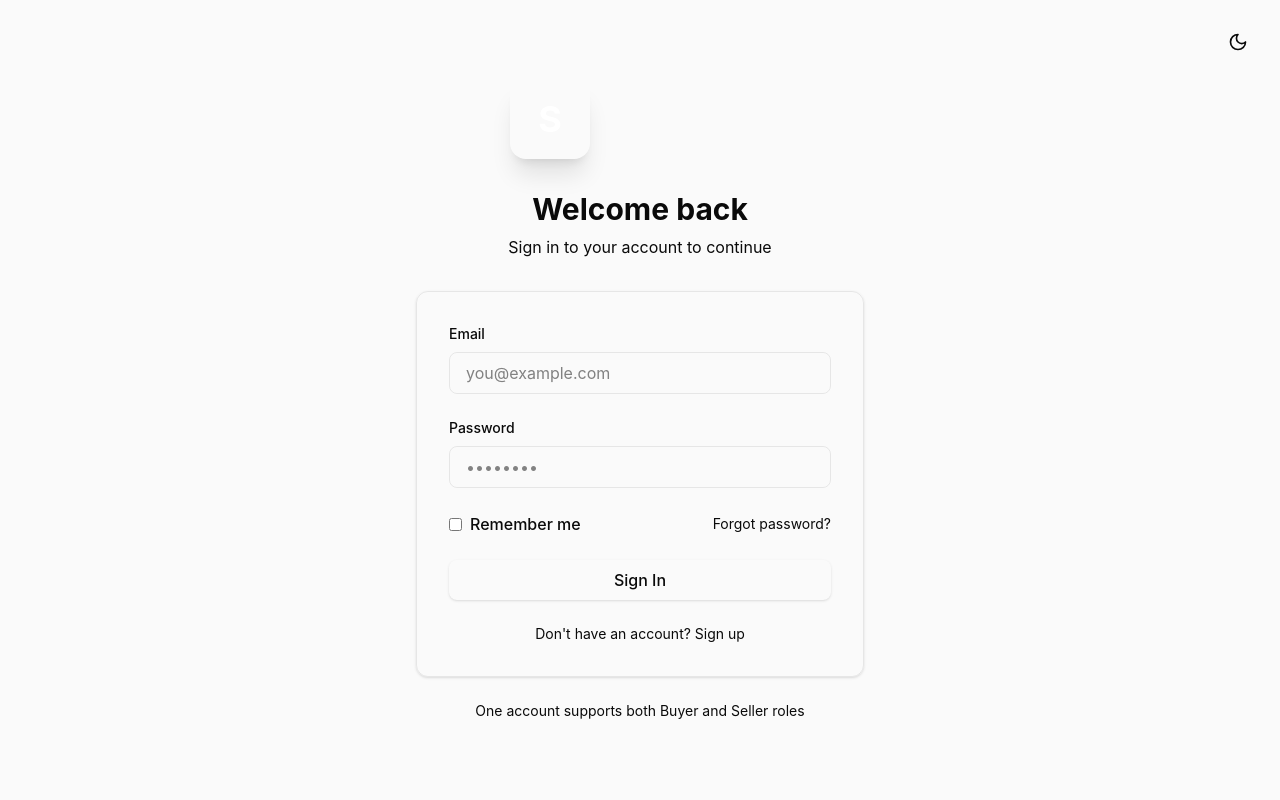
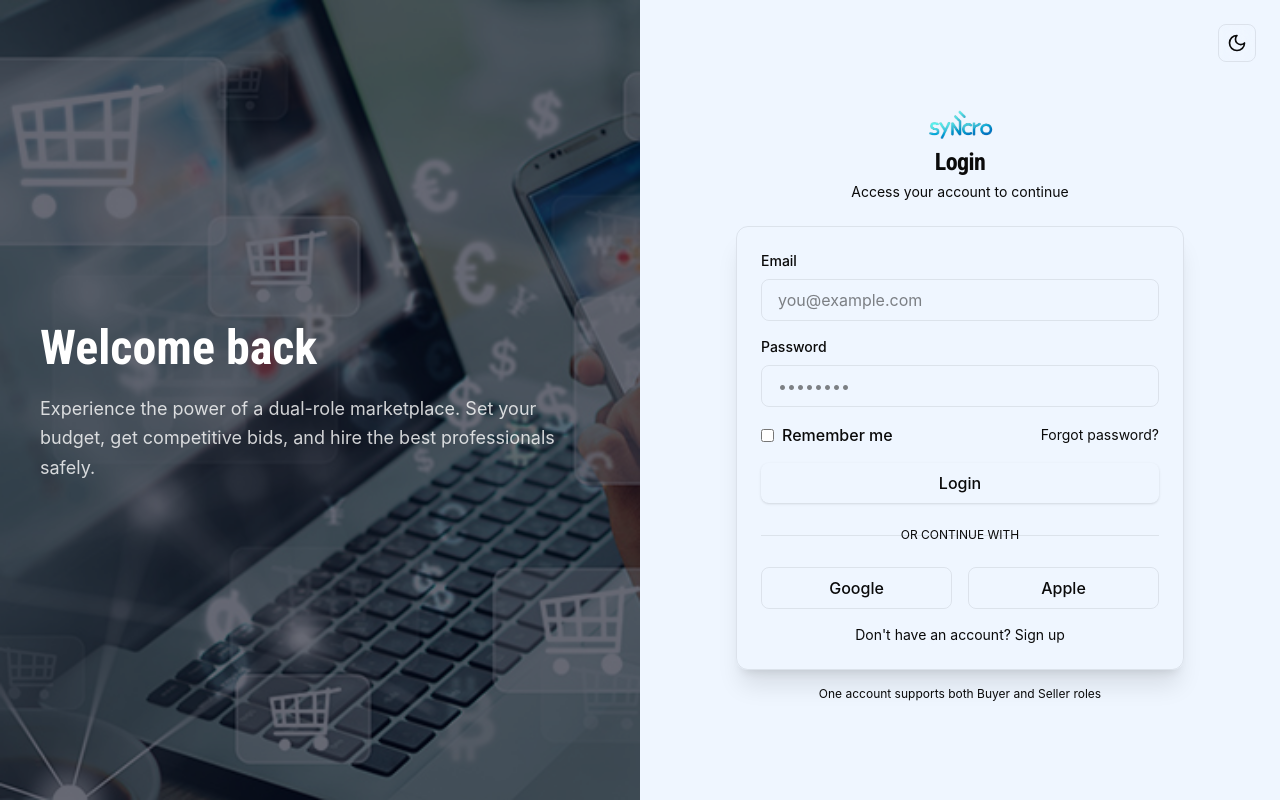
Before and after one commit to cepdnaclk/e22-co2060-Syncro, a React (Vite) app in the folder code/frontend/: page /login in a window 1280 px wide. Built offline with nearby package versions, Linux system fonts and the light colour scheme.

Commit message:
UI: Finalized Login and Register pages with premium captions

```diff
--- a/code/frontend/src/app/pages/Login.tsx
+++ b/code/frontend/src/app/pages/Login.tsx
@@ -29,34 +29,53 @@ export function Login() {
   };
 
   return (
-    <div className="min-h-screen bg-background flex items-center justify-center p-6">
+    <div className="min-h-screen flex bg-blue-50 dark:bg-background">
       <button
         onClick={() => setTheme(theme === 'light' ? 'dark' : 'light')}
-        className="absolute top-6 right-6 p-2 hover:bg-accent rounded-lg transition-colors"
+        className="absolute top-6 right-6 z-50 p-2 hover:bg-accent rounded-lg transition-colors bg-background/50 backdrop-blur-md border border-border"
       >
         {theme === 'light' ? <Moon className="w-5 h-5" /> : <Sun className="w-5 h-5" />}
       </button>
 
+      {/* Left Column - Hero */}
+      <div
+        className="hidden lg:flex lg:w-1/2 relative bg-cover bg-center flex-col justify-center p-10 overflow-hidden"
+        style={{ backgroundImage: theme === 'light' ? 'url("/dig.jpg")' : 'url("/dig1.jpg")' }}
+      >
+        <div className="absolute inset-0 bg-slate-950/60" />
+        <div className="relative z-10 text-white max-w-xl">
+          <motion.div initial={{ opacity: 0, y: 20 }} animate={{ opacity: 1, y: 0 }} transition={{ duration: 0.6 }}>
+            <h1 className="text-5xl font-bold mb-4 leading-tight" style={{ fontFamily: "'Roboto Condensed', sans-serif" }}>
+              Welcome back
+            </h1>
+            <p className="text-lg text-white/80 leading-relaxed">
+              Experience the power of a dual-role marketplace. Set your budget, get competitive bids, and hire the best professionals safely.
+            </p>
+          </motion.div>
+        </div>
+      </div>
+
+      {/* Right Column - Form */}
+      <div className="w-full lg:w-1/2 flex flex-col items-center justify-center p-4 lg:p-8 relative">
         <motion.div
           initial={{ opacity: 0, y: 20 }}
           animate={{ opacity: 1, y: 0 }}
           className="w-full max-w-md"
         >
-        <div className="text-center mb-8">
-          <Link to="/" className="inline-flex items-center gap-4 mb-8">
-            <div className="w-20 h-20 bg-gradient-to-br from-primary to-accent rounded-2xl flex items-center justify-center shadow-xl">
-              <span className="text-white font-bold text-4xl">S</span>
-            </div>
-            <span className="text-5xl font-semibold bg-gradient-to-r from-primary to-accent bg-clip-text text-transparent">
-              Syncro
-            </span>
+          <div className="text-center mb-6">
+            <Link to="/" className="flex justify-center -mb-2">
+              <img
+                src="/dark_nobg.png"
+                alt="Syncro Logo"
+                className="w-20 h-14 object-contain"
+              />
             </Link>
-          <h1 className="text-3xl font-bold mb-2">Welcome back</h1>
-          <p className="text-muted-foreground">Sign in to your account to continue</p>
+            <h2 className="text-2xl font-bold mb-1 tracking-tight" style={{ fontFamily: "'Roboto Condensed', sans-serif" }}>Login</h2>
+            <p className="text-sm text-muted-foreground">Access your account to continue</p>
           </div>
 
-        <Card className="p-8">
-          <form onSubmit={handleSubmit} className="space-y-6">
+          <Card className="p-6 shadow-xl border-border/50">
+            <form onSubmit={handleSubmit} className="space-y-4">
               <Input
                 type="email"
                 label="Email"
@@ -94,13 +113,33 @@ export function Login() {
               <Button type="submit" className="w-full" disabled={loading}>
                 {loading ? (
                   <span className="flex items-center gap-2 justify-center">
-                  <Loader2 className="w-4 h-4 animate-spin" /> Signing in...
+                    <Loader2 className="w-4 h-4 animate-spin" /> Logging in...
                   </span>
-              ) : 'Sign In'}
+                ) : 'Login'}
               </Button>
             </form>
 
-          <div className="mt-6 text-center text-sm">
+            <div className="relative my-6">
+              <div className="absolute inset-0 flex items-center">
+                <span className="w-full border-t border-border" />
+              </div>
+              <div className="relative flex justify-center text-xs uppercase">
+                <span className="bg-card px-2 text-muted-foreground">
+                  Or continue with
+                </span>
+              </div>
+            </div>
+
+            <div className="grid grid-cols-2 gap-4">
+              <Button variant="outline" type="button" className="w-full bg-background hover:bg-muted font-medium">
+                Google
+              </Button>
+              <Button variant="outline" type="button" className="w-full bg-background hover:bg-muted font-medium">
+                Apple
+              </Button>
+            </div>
+
+            <div className="mt-4 text-center text-sm">
               <span className="text-muted-foreground">Don't have an account? </span>
               <Link to="/register" className="text-primary hover:underline">
                 Sign up
@@ -108,10 +147,11 @@ export function Login() {
             </div>
           </Card>
 
-        <p className="text-center text-sm text-muted-foreground mt-6">
+          <p className="text-center text-xs text-muted-foreground mt-4">
             One account supports both Buyer and Seller roles
           </p>
         </motion.div>
       </div>
+    </div>
   );
 }
--- a/code/frontend/src/app/pages/Register.tsx
+++ b/code/frontend/src/app/pages/Register.tsx
@@ -46,35 +46,54 @@ export function Register() {
   };
 
   return (
-    <div className="min-h-screen bg-background flex items-center justify-center p-6">
+    <div className="min-h-screen flex bg-blue-50 dark:bg-background">
       <button
         onClick={() => setTheme(theme === 'light' ? 'dark' : 'light')}
-        className="absolute top-6 right-6 p-2 hover:bg-accent rounded-lg transition-colors"
+        className="absolute top-6 right-6 z-50 p-2 hover:bg-accent rounded-lg transition-colors bg-background/50 backdrop-blur-md border border-border"
       >
         {theme === 'light' ? <Moon className="w-5 h-5" /> : <Sun className="w-5 h-5" />}
       </button>
 
+      {/* Left Column - Hero */}
+      <div
+        className="hidden lg:flex lg:w-1/2 relative bg-cover bg-center flex-col justify-center p-10 overflow-hidden"
+        style={{ backgroundImage: theme === 'light' ? 'url("/dig.jpg")' : 'url("/dig1.jpg")' }}
+      >
+        <div className="absolute inset-0 bg-slate-950/60" />
+        <div className="relative z-10 text-white max-w-xl">
+          <motion.div initial={{ opacity: 0, y: 20 }} animate={{ opacity: 1, y: 0 }} transition={{ duration: 0.6 }}>
+            <h1 className="text-5xl font-bold mb-4 leading-tight" style={{ fontFamily: "'Roboto Condensed', sans-serif" }}>
+              Create your account
+            </h1>
+            <p className="text-lg text-white/80 leading-relaxed">
+              Your gateway to verified professionals and direct leads. Create your account and start syncing.
+            </p>
+          </motion.div>
+        </div>
+      </div>
+
+      {/* Right Column - Form */}
+      <div className="w-full lg:w-1/2 flex flex-col items-center justify-center p-4 lg:p-8 relative">
         <motion.div
           initial={{ opacity: 0, y: 20 }}
           animate={{ opacity: 1, y: 0 }}
-        className="w-full max-w-md"
+          className="w-full max-w-md lg:max-w-lg"
         >
-        <div className="text-center mb-8">
-          <Link to="/" className="inline-flex items-center gap-4 mb-8">
-            <div className="w-20 h-20 bg-gradient-to-br from-primary to-accent rounded-2xl flex items-center justify-center shadow-xl">
-              <span className="text-white font-bold text-4xl">S</span>
-            </div>
-            <span className="text-5xl font-semibold bg-gradient-to-r from-primary to-accent bg-clip-text text-transparent">
-              Syncro
-            </span>
+          <div className="text-center mb-4">
+            <Link to="/" className="flex justify-center -mb-2">
+              <img
+                src="/dark_nobg.png"
+                alt="Syncro Logo"
+                className="w-20 h-14 object-contain"
+              />
             </Link>
-          <h1 className="text-3xl font-bold mb-2">Create your account</h1>
-          <p className="text-muted-foreground">Join Syncro as a buyer, seller, or both</p>
+            <h2 className="text-2xl font-bold mb-1 tracking-tight" style={{ fontFamily: "'Roboto Condensed', sans-serif" }}>Create account</h2>
+            <p className="text-sm text-muted-foreground">Join Syncro as a buyer, seller, or both</p>
           </div>
 
-        <Card className="p-8">
-          <form onSubmit={handleSubmit} className="space-y-6">
-            <div className="grid grid-cols-2 gap-4">
+          <Card className="p-6 shadow-xl border-border/50">
+            <form onSubmit={handleSubmit} className="space-y-3">
+              <div className="grid grid-cols-2 gap-3">
                 <Input
                   type="text"
                   label="First Name"
@@ -141,7 +160,7 @@ export function Register() {
                 </label>
               </div>
 
-            <Button type="submit" className="w-full" disabled={loading}>
+              <Button type="submit" className="w-full mt-2" disabled={loading}>
                 {loading ? (
                   <span className="flex items-center gap-2 justify-center">
                     <Loader2 className="w-4 h-4 animate-spin" /> Creating account...
@@ -150,7 +169,7 @@ export function Register() {
               </Button>
             </form>
 
-          <div className="mt-6 text-center text-sm">
+            <div className="mt-4 text-center text-sm">
               <span className="text-muted-foreground">Already have an account? </span>
               <Link to="/login" className="text-primary hover:underline">
                 Sign in
@@ -158,10 +177,11 @@ export function Register() {
             </div>
           </Card>
 
-        <p className="text-center text-sm text-muted-foreground mt-6">
+          <p className="text-center text-xs text-muted-foreground mt-4">
             One account supports both Buyer and Seller roles
           </p>
         </motion.div>
       </div>
+    </div>
   );
 }
```
Lines whose indentation alone changed are shown as unchanged.
